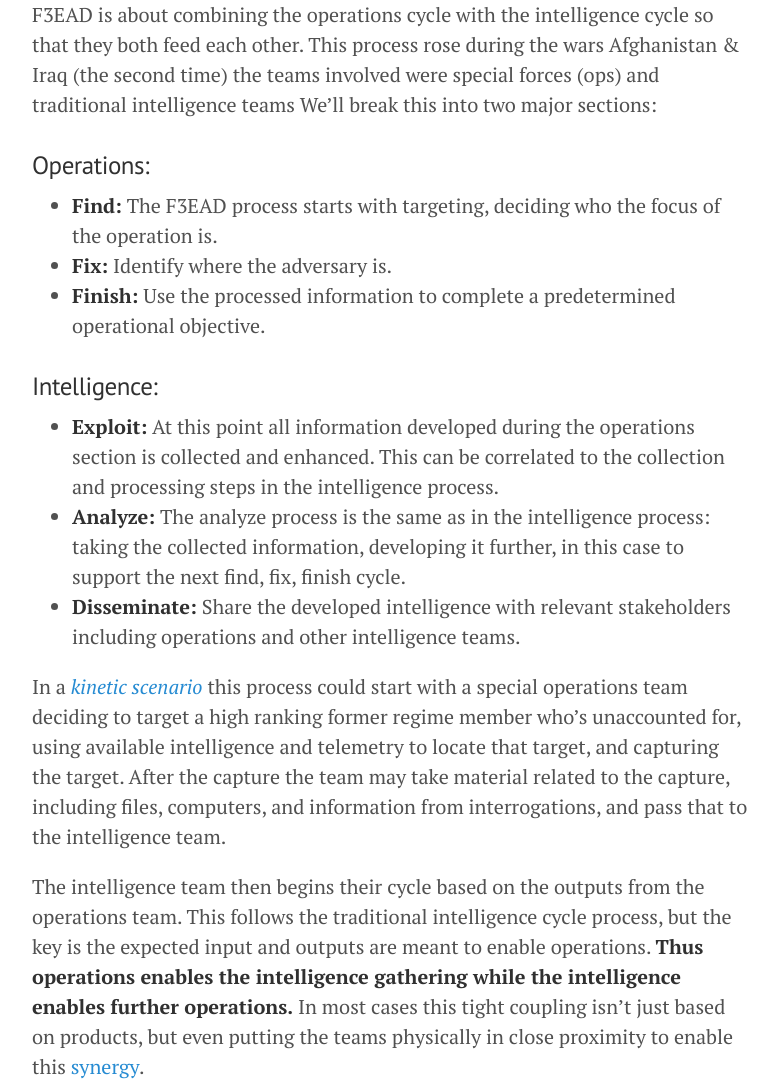
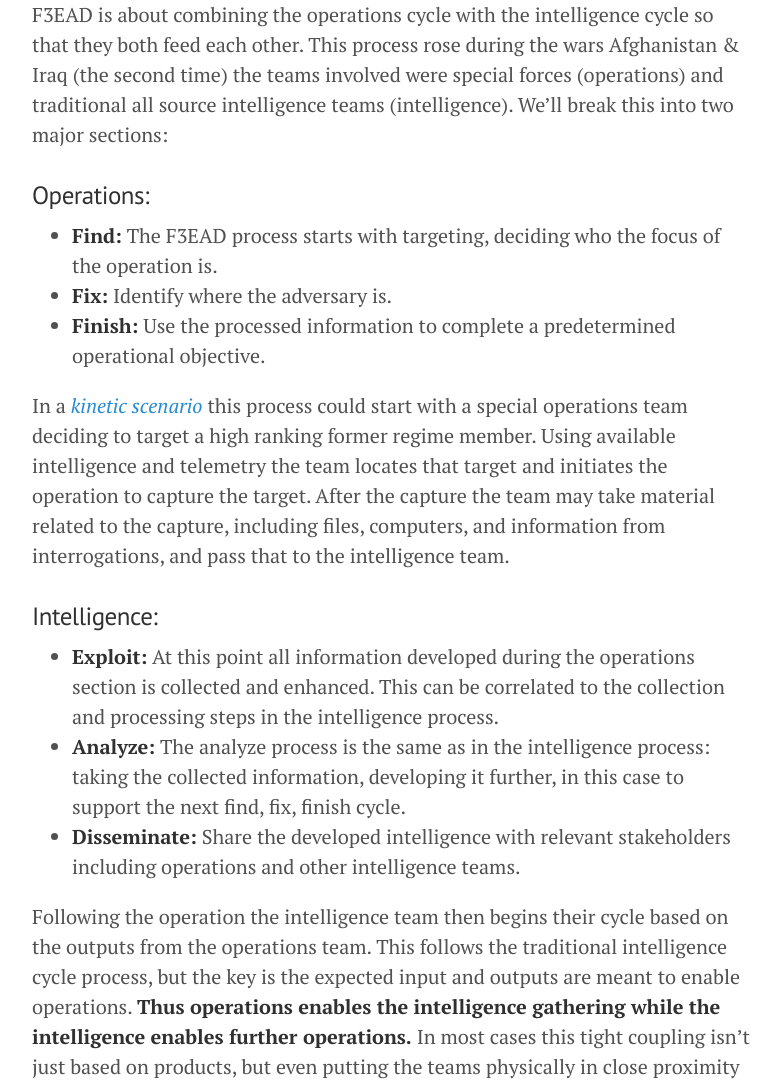
Before and after one commit to sroberts/sroberts.github.io, a Jekyll site: the page built from _posts/9000-12-12-f3ead.md, in a window 1280 px wide and 1400 px high, scrolled down 821 px. Shown: the part 259-1346 px from the top of the window, without its empty margins (248-1027 px from the left). Built offline with Jekyll 4.4.1, drawn with Linux system fonts in a browser that asks for light colours; nearby versions of some CDN libraries; some of the changed text lies outside the part shown.

Commit message:
lots of edits

```diff
--- a/_posts/9000-12-12-f3ead.md
+++ b/_posts/9000-12-12-f3ead.md
@@ -11,33 +11,33 @@
 
 ![Smallwars Journal F3EAD Diagram](http://smallwarsjournal.com/sites/default/files/F3.jpg)
 
-F3EAD is about combining the operations cycle with the intelligence cycle so that they both feed each other. This process rose during the wars Afghanistan & Iraq (the second time) the teams involved were special forces (ops) and traditional intelligence teams  We'll break this into two major sections:
+F3EAD is about combining the operations cycle with the intelligence cycle so that they both feed each other. This process rose during the wars Afghanistan & Iraq (the second time) the teams involved were special forces (operations) and traditional all source intelligence teams (intelligence). We'll break this into two major sections:
 
 ### Operations:
 - __Find:__ The F3EAD process starts with targeting, deciding who the focus of the operation is.
 - __Fix:__ Identify where the adversary is.
 - __Finish:__ Use the processed information to complete a predetermined operational objective.
 
+In a [_kinetic scenario_](http://en.wikipedia.org/wiki/Kinetic_military_action) this process could start with a special operations team deciding to target a high ranking former regime member. Using available intelligence and telemetry the team locates that target and initiates the operation to capture the target. After the capture the team may take material related to the capture, including files, computers, and information from interrogations, and pass that to the intelligence team.
+
 ### Intelligence:
 - __Exploit:__ At this point all information developed during the operations section is collected and enhanced. This can be correlated to the collection and processing steps in the intelligence process.
 - __Analyze:__ The analyze process is the same as in the intelligence process: taking the collected information, developing it further, in this case to support the next find, fix, finish cycle.
 - __Disseminate:__ Share the developed intelligence with relevant stakeholders including operations and other intelligence teams.
 
-In a [_kinetic scenario_](http://en.wikipedia.org/wiki/Kinetic_military_action) this process could start with a special operations team deciding to target a high ranking former regime member who's unaccounted for, using available intelligence and telemetry to locate that target, and capturing the target. After the capture the team may take material related to the capture, including files, computers, and information from interrogations, and pass that to the intelligence team.
-
-The intelligence team then begins their cycle based on the outputs from the operations team. This follows the traditional intelligence cycle process, but the key is the expected input and outputs are meant to enable operations. __Thus operations enables the intelligence gathering while the intelligence enables further operations.__ In most cases this tight coupling isn't just based on products, but even putting the teams physically in close proximity to enable this [synergy](http://cdn.meme.am/instances/58776835.jpg).
+Following the operation the intelligence team then begins their cycle based on the outputs from the operations team. This follows the traditional intelligence cycle process, but the key is the expected input and outputs are meant to enable operations. __Thus operations enables the intelligence gathering while the intelligence enables further operations.__ In most cases this tight coupling isn't just based on products, but even putting the teams physically in close proximity to enable this [synergy](http://cdn.meme.am/instances/58776835.jpg).
 
 ## A Walk Through the F3EAD Cycle
 
 ![Super Special Forces](/public/zero-dark-thirty1.jpg)
 
-Say you don't have a team of M-4 wielding SEALs (I know, seems like an oversight), the idea of combining operations with intelligence is the exact goal of that favorite buzz phrase: intelligence driven incident response.
+Say you don't have a team of M-4 wielding SEALs (I know, seems like an oversight), the idea of combining operations with intelligence is the exact goal of that favorite buzz phrase: __intelligence driven incident response.__
 
 ### <i class="fa fa-angle-double-right"></i> Find
-_Vendor X_ releases a new report about a new threat group operating in your vertical.
+_Vendor X_ releases a new report about a new threat group operating in your vertical. You use this report as the beginning of your targeting.
 
 ### <i class="fa fa-angle-double-right"></i> Fix
-The vendor report include indicators, which the incident response team uses to identify a group of compromised hosts.
+The vendor report include indicators, which the incident response team uses to identify a group of compromised hosts. In some cases, depending on resources, an incident response team may enhance these.
 
 ### <i class="fa fa-angle-double-right"></i> Finish
 The incident response team remediates the compromised hosts.
```
Also changed, not shown: other parts of _posts/9000-12-12-f3ead.md (+1 -3 lines).
